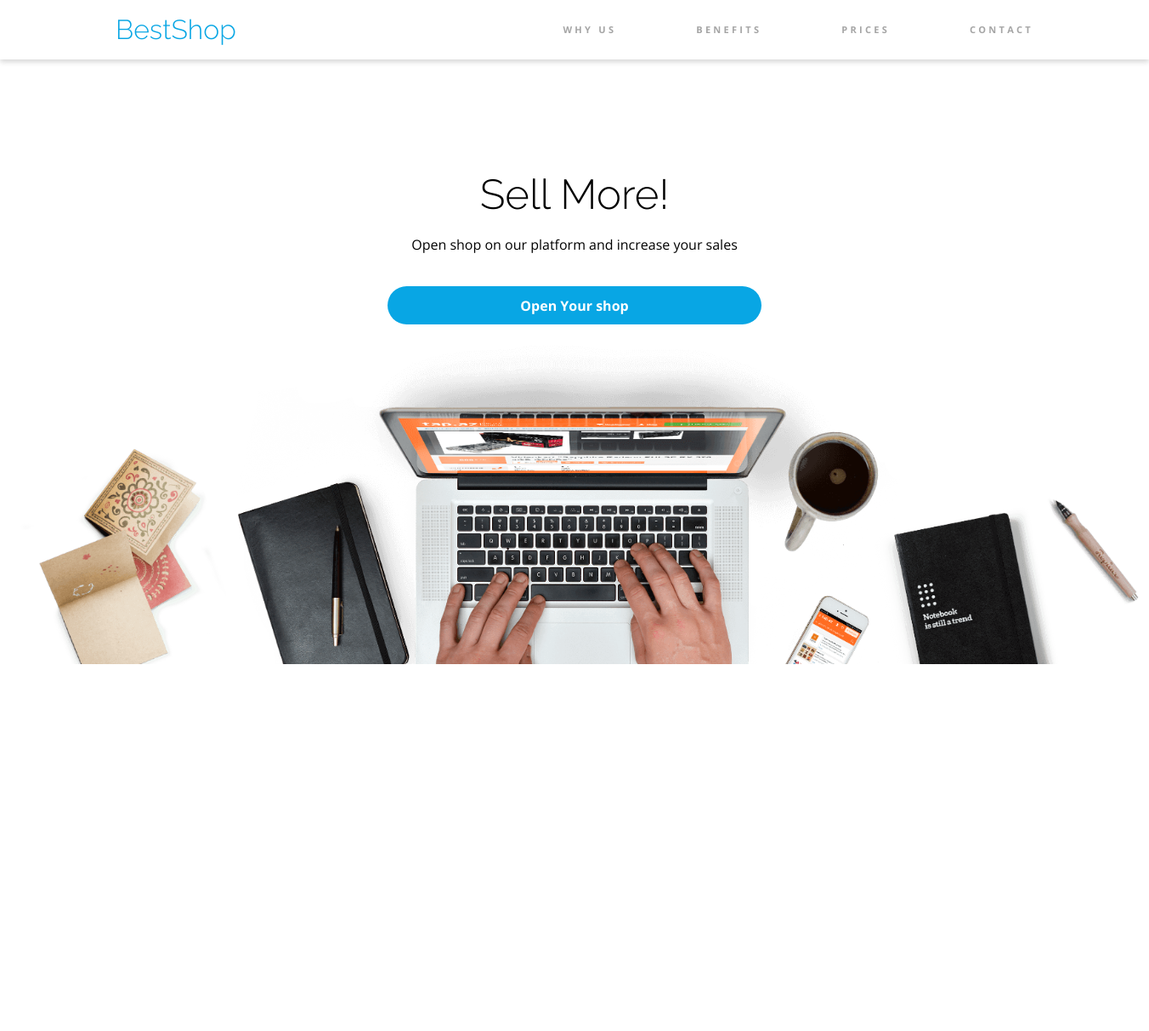
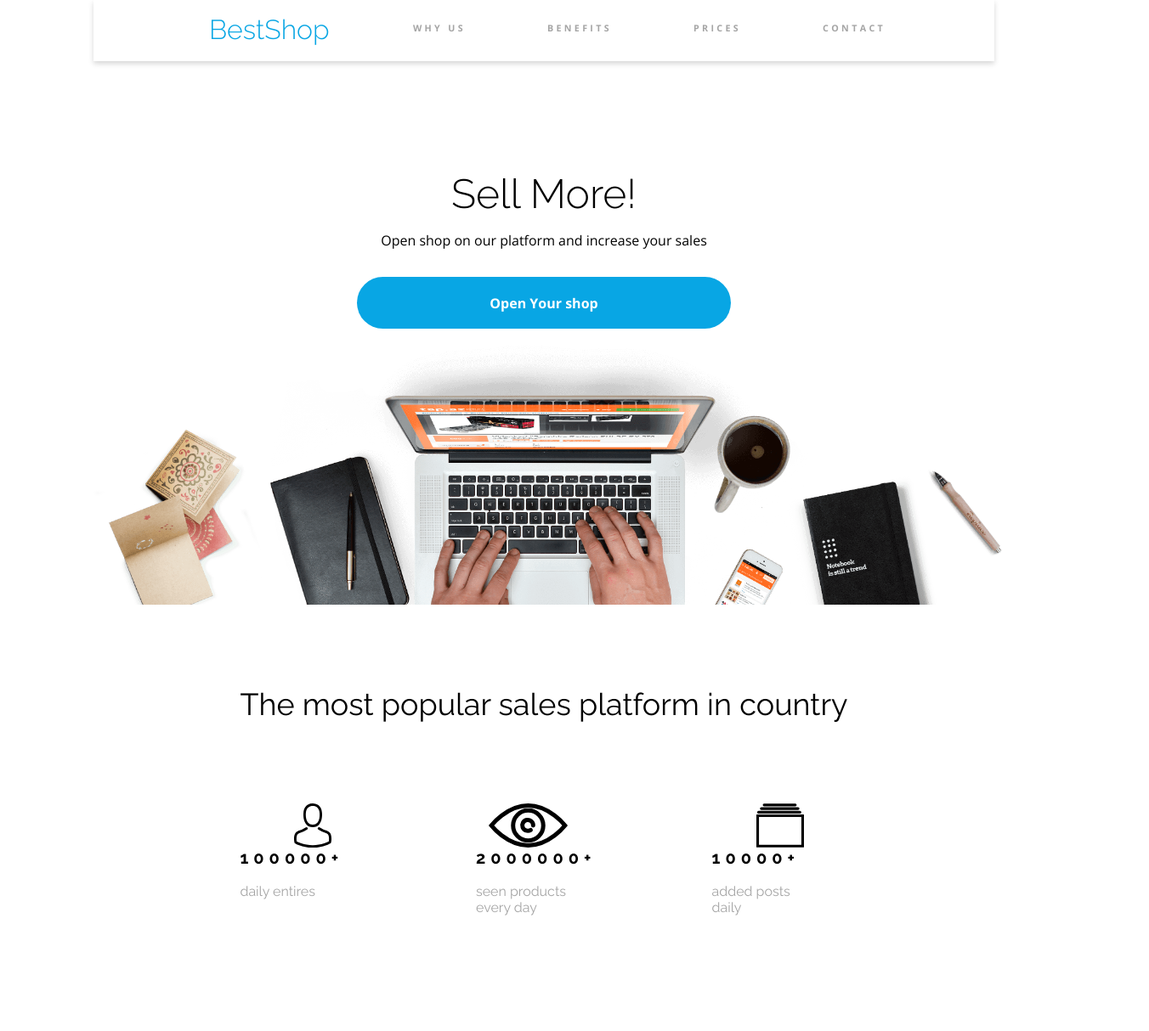
Before and after one commit to NiedbalskiPatryk/BestShop, a plain HTML site: page index.html in a window 1280 px wide. Shown: the whole page at 85% size, 1352 px wide, since content can reach past the window. Before the commit the page ends 800 px from the top, so only its background shows below. Drawn offline with nearby package versions, Linux system fonts and the light colour scheme.

Commit message:
section 2 in progress

```diff
--- a/css/styles.css
+++ b/css/styles.css
@@ -6,35 +6,36 @@
 :root {
     --font1-font-family: 'Raleway', sans-serif;
     --font2-font-family: 'Open Sans', sans-serif;
+    --size1-font-size: 16px;
 }
 
-.header__container {
+.container {
     display: flex;
     flex-direction: column;
     justify-content: center;
     align-items: center;
-    width: 1352px;
+    max-width: 1352px;
     margin: 0 auto;
 }
 
 .logo__nav {
     display: flex;
     justify-content: space-between;
-    height: 70px;
-    width: 1352px;
+    height: 4.5rem;
+    max-width: 1352px;
     box-shadow: #00000029 0px 3px 6px;
 }
 
 .logo {
-    width: 142px;
-    height: 37px;
+    width: 9rem;
+    height: 2rem;
     font-family: var(--font1-font-family);
     font-weight: lighter;
-    font-size: 32px;
-    width: 142px;
+    font-size: 2rem;
+    width: 9rem;
     color: #08A6E4;
     text-decoration: none;
-    padding: 16px 0 17px 136px;
+    padding: 1rem 0 1rem 8.5rem;
 }
 
 .header__nav {
@@ -43,26 +44,26 @@
 
 .nav__list {
     display: flex;
-    margin-right: 136px;
+    margin-right: 8rem;
     list-style: none;
-    line-height: 68px;
+    line-height: 4rem;
 }
 
 .nav__list li {
-    margin-left: 94px;
+    margin-left: 6rem;
     height: 100%;
 }
 
 .nav__list li a {
     display: inline-block;
     height: 100%;
-    font-size: 11px;
+    font-size: 0.67rem;
     text-decoration: none;
     font-family: var(--font2-font-family);
     text-transform: uppercase;
     font-weight: bold;
     text-align: center;
-    letter-spacing: 3.28px;
+    letter-spacing: 3.33px;
     color: #A5A5A5;
 
 }
@@ -76,33 +77,31 @@
     display: flex;
     flex-direction: column;
     align-items: center;
-    height: 712px;
+    height: 40rem;
     width: 100%;
 }
 
 .section1__h1 {
     font-family: var(--font1-font-family);
-    font-size: 49px;
-    margin-top: 130px;
-    height: 57px;
+    font-size: 3rem;
+    margin: 8rem auto 0 auto;
     text-align: center;
-    line-height: 57px;
     font-weight: lighter;
 }
 
 .section1__span {
     font-family: var(--font2-font-family);
-    margin: 20px 0 38px 0;
+    margin: 1rem 0 2rem 0;
 
 }
 
 .section1__btn {
     display: inline-block;
-    width: 440px;
-    height: 67px;
+    width: 27.5rem;
+    height: 7rem;
     background-color: #08A6E4;
-    border-radius: 40px;
-    font-size: 16px;
+    border-radius: 2.5rem;
+    font-size: 1rem;
     font-family: var(--font2-font-family);
     color: #FFFFFF;
     font-weight: bold;
@@ -112,9 +111,67 @@
 
 .background__img {
     background-image: url(../02_attachment.pl/assets/Background.png);
-    height: 594px;
+    height: 37rem;
     width: 100%;
     background-repeat: no-repeat;
     background-size: contain;
     background-position: bottom;
 }
+
+.section2__h2 {
+    margin: 6rem 0;
+    font-family: var(--font1-font-family);
+    font-weight: 400;
+    font-size: 2.25rem;
+}
+
+.section2__container {
+    display: flex;
+    justify-content: space-between;
+    padding-bottom: 6.25rem;
+}
+
+.column {
+    position: relative;
+    height: 10.5rem;
+    width: 10rem;
+}
+
+.column__icon {
+    height: 3.25rem;
+    width: 2.75rem;
+    background-repeat: no-repeat;
+    background-size: contain;
+    background-position: right;
+    padding: 0 3rem 0 1rem;
+}
+
+.column__icon1 {
+    background-image: url(../02_attachment.pl/assets/Person.svg);
+}
+
+.column__icon2 {
+    background-image: url(../02_attachment.pl/assets/Eye.svg);
+
+}
+
+.column__icon3 {
+    background-image: url(../02_attachment.pl/assets/Catalog.svg);
+}
+
+.column__numbers,
+.column__text {
+    display: block;
+}
+
+.column__numbers {
+    font-size: 20px;
+    font-weight: 700;
+    font-family: var(--font1-font-family);
+    letter-spacing: 6px;
+}
+
+.column__text {
+    font-family: var(--font1-font-family);
+    color: #A5A5A5;
+}
--- a/index.html
+++ b/index.html
@@ -14,8 +14,7 @@
 
 <body>
     <div class="container">
-        <header class="header__container">
-            <div class="logo__nav">
+        <header class="logo__nav">
             <a href="#" class="logo">BestShop</a>
             <nav class="header__nav">
                 <ul class="nav__list">
@@ -25,7 +24,7 @@
                     <li><a href="#">contact</a></li>
                 </ul>
             </nav>
-            </div>
+        </header>
         <section class="section1">
             <h1 class="section1__h1">Sell More!</h1>
             <span class="section1__span">Open shop on our platform and increase your sales</span>
@@ -33,7 +32,26 @@
             <div class="background__img"></div>
         </section>
         </header>
+        <section class="section2">
+            <h2 class="section2__h2">The most popular sales platform in country</h2>
+            <div class="section2__container">
+                <div class="column">
+                    <div class="column__icon column__icon1"></div>
+                    <span class="column__numbers">100000+</span><br>
+                    <span class="column__text">daily entires</span>
                 </div>
+                <div class="column">
+                    <div class="column__icon column__icon2"></div>
+                    <span class="column__numbers">2000000+</span><br>
+                    <span class="column__text">seen products <br>every day</span>
+                </div>
+                <div class="column">
+                    <div class="column__icon column__icon3"></div>
+                    <span class="column__numbers">10000+</span><br>
+                    <span class="column__text">added posts <br>daily</span>
+                </div>
+            </div>
+        </section>
 </body>
 
 </html>
```
Lines whose indentation alone changed are shown as unchanged.
